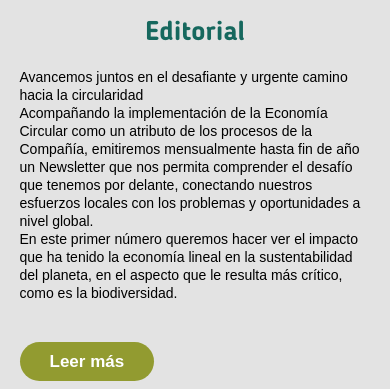
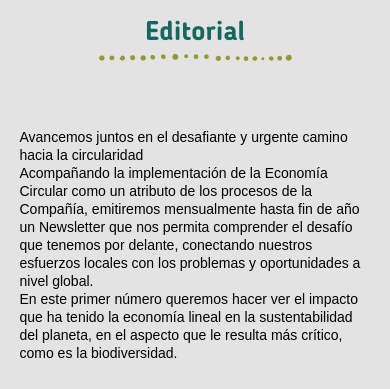
Before and after one commit to jhongmez/newsletter, a website: page index.html in a window 390 px wide. Shown: the part 208-597 px from the top of the page. Drawn offline with Linux system fonts and the light colour scheme.

Commit message:
Newsletter finished

```diff
--- a/index.html
+++ b/index.html
@@ -34,6 +34,7 @@
                             <div class="title">
                                 <h2>
                                     Editorial
+                                    <span class="line"></span>
                                 </h2>
                             </div>
                             <div class="text">
--- a/scss/layout/_body.scss
+++ b/scss/layout/_body.scss
@@ -69,6 +69,9 @@ header {
             padding-right: 50px;
             @media (max-width: 598px) {
                 padding-right: 0;
+                img {
+                    width: 100%;
+                }
             }
         }
     }
@@ -95,8 +98,21 @@ header {
                     .title {
                         h2{
                             color: $secondary;
+                            display: flex;
+                            flex-direction: column;
+                            @media (max-width: 598px) {
+                                text-align: center;
+                                .line {
+                                    background-image: url('../../public/img/icons/ic_line.svg');
+                                    background-repeat: no-repeat;
+                                    background-position: center center;
+                                    width: 100%;
+                                    height: 20px;
+                                }
+                            }
                             @media (max-width: 570px) {
                                 text-align: center;
+                                padding-bottom: 40px;
                             }
                         }
                     }
@@ -253,6 +269,9 @@ header {
                 @media (max-width: 510px) {
                     width: 42%;
                 }
+                @media (max-width: 510px) {
+                    width: 100%;
+                }
                 img {
                     width: 100%;
                     height: 63px;
```
Also changed, not shown: public/css/styles.css, public/img/icons/ic_line.svg (added), 1 other file.
